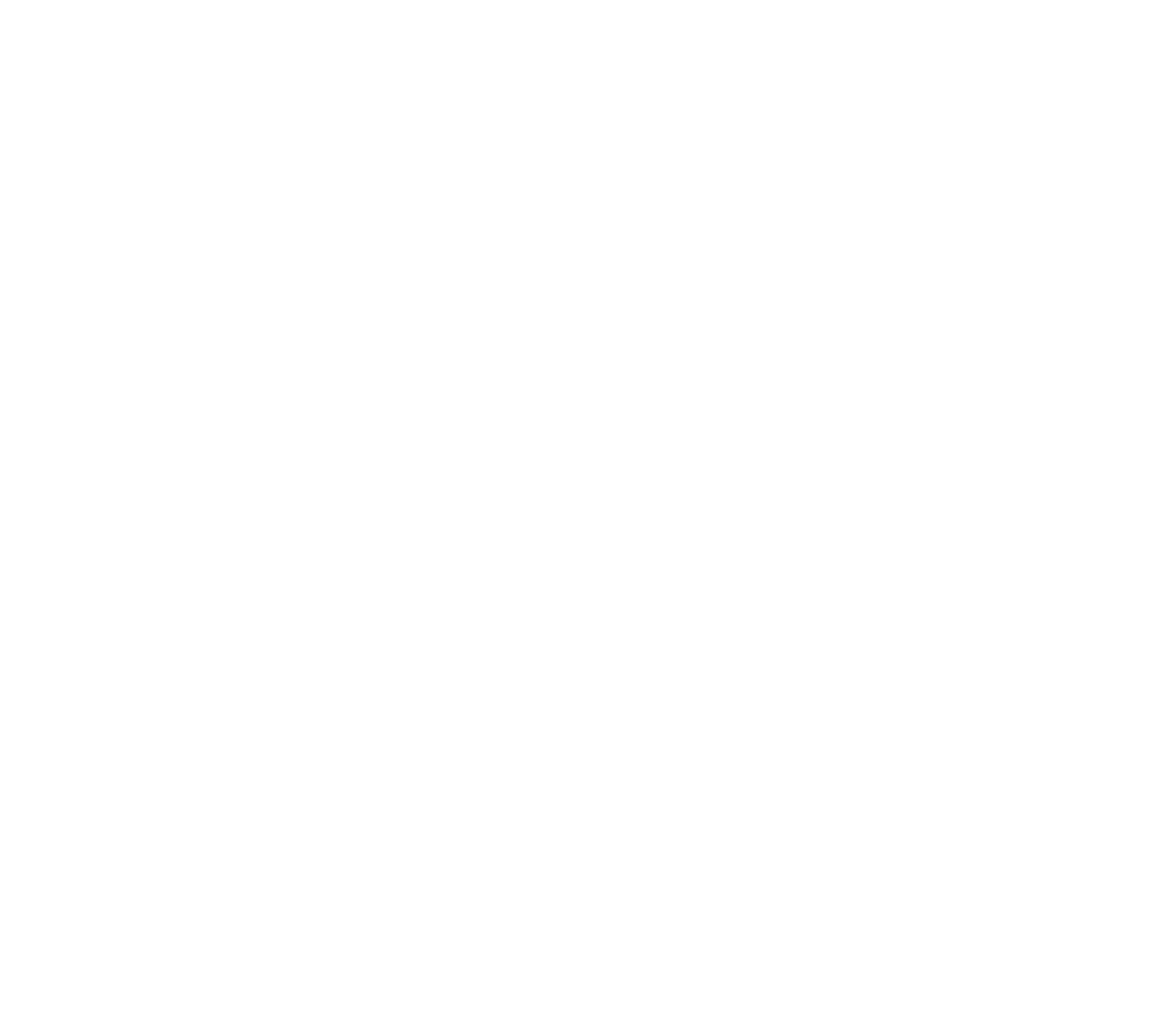
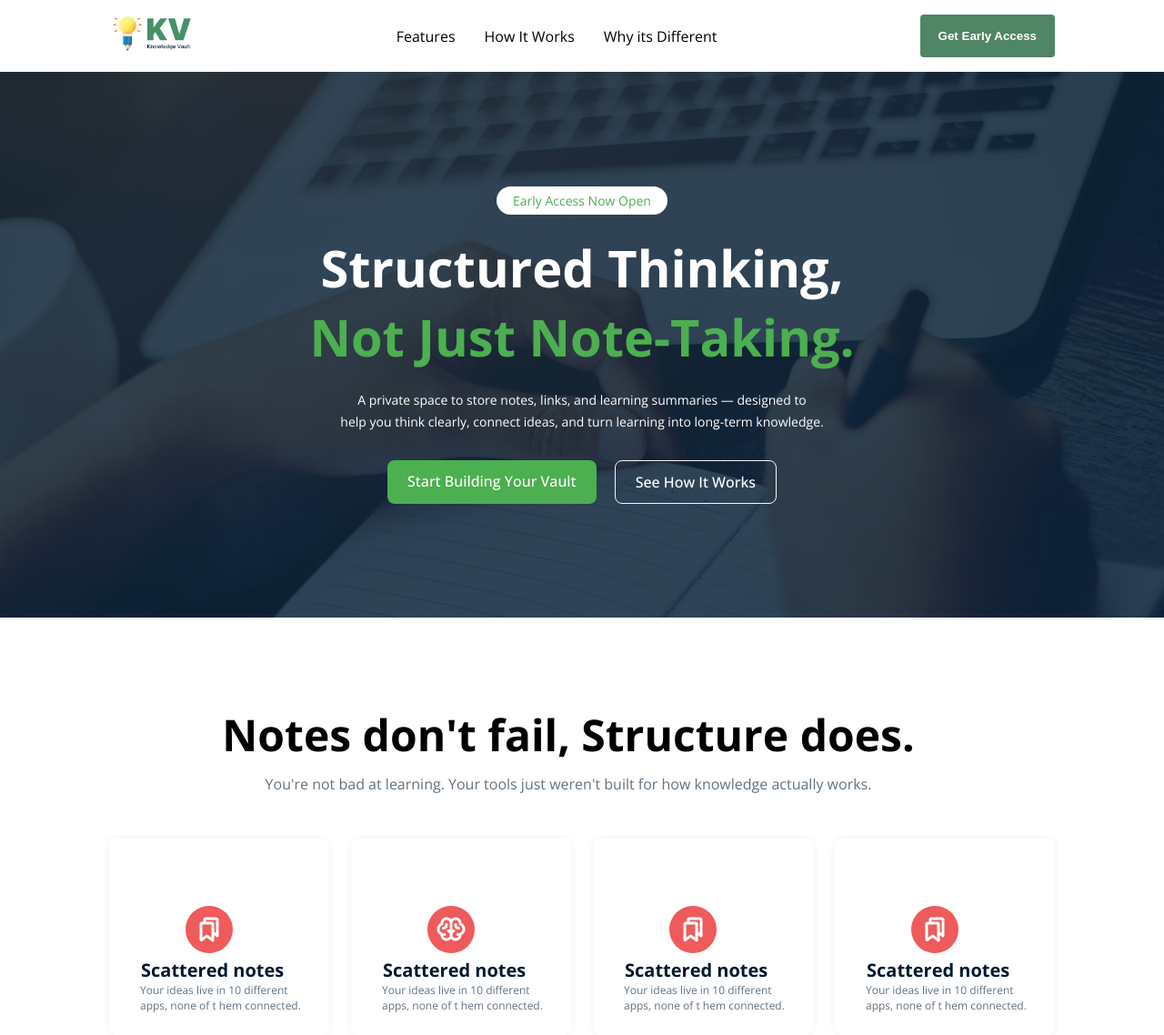
Before and after one commit to AhsanHabibRatul/B13-A01-DONE, a plain HTML site: page index.html in a window 1280 px wide. Shown: the whole page at 91% size. Before the commit the page ends 800 px from the top, so only its background shows below. Drawn offline with nearby package versions, Linux system fonts and the light colour scheme.

Commit message:
Added shadow box,created button,tried to design

```diff
--- /dev/null
+++ b/CSS/style.css
@@ -0,0 +1,170 @@
+* { margin: 0;
+padding:0;
+}
+.font-open-sans {
+  font-family: "Open Sans", sans-serif;
+  font-optical-sizing: auto;
+}
+
+
+
+
+
+.nav-bar {display: flex;
+display: flex;
+align-items: center;
+justify-content: space-between;
+padding: 16px 120px;
+
+
+}
+
+.logo img {height: 40px;
+
+}
+.menu { display: flex;
+    gap: 32px;
+    list-style: none;
+
+}
+.menu a {text-decoration: none;
+color: black;
+}
+
+.btn {border: none;
+    border-radius: 4px;
+ background-color: #508565;
+ color: white;
+ padding: 14px 20px;
+ font-weight: bold;
+ line-height: 19px;
+text-align: left;
+}
+
+.banner {
+    background: url(../assets/hero-bg.png);
+    background-position: center;
+    background-repeat: no-repeat;
+    background-size: cover;
+    height: 600px;
+    align-items: center;
+    display: flex;
+    justify-content: center;
+}
+
+.banner-content {
+    max-width: 800px;
+    color:#fff;
+    padding: 20px;
+    text-align: center;
+
+
+}
+.banner-content h1 {
+    font-size: 56px;
+    font-weight: 700px;
+    margin-bottom: 20px;
+
+}
+
+.banner-content h1 span {
+    color:#4caf50
+}
+.banner-content p {font-size: 14px;
+    margin-bottom: 30px;
+    font-weight: 400px;
+    line-height: 24px;
+    text-align: center;
+}
+.banner-buttons {
+display: flex;
+justify-content: center;
+gap: 20px;
+
+}
+.btn-1st {
+    padding: 12px 22px;
+    background-color: #4caf50;
+    border-radius: 8px;
+    text-decoration: none;
+    font-weight: 500;
+    color:#fff
+}
+.btn-2nd {
+    padding: 12px 22px;
+    border: 1px solid rgb(247, 246, 246);
+    border-radius: 8px;
+text-decoration: none;
+color: white;
+font-weight: 500;
+
+}
+.gb {
+    display: inline-block;
+    background-color: #fff;
+    color: #4caf50;
+    padding: 6px 18px;
+    border-radius: 20px;
+    font-size: 14px;
+    margin-bottom: 20px;
+}
+.skills{
+    padding-top: 100px;
+}
+.skills-container {
+    width: 1140px;
+    margin: 0 120px;
+}
+.section-heading {
+    text-align: center;
+
+}
+.section-heading h2 {
+    font-size: 48px;
+    font-style: bold;
+    font-weight: 700;
+    line-height: 58px;
+    margin-right: 130px;
+}
+
+.section-heading p{
+    color:#627382;
+    font-size: 16px;
+    line-height: 20px;
+    font-weight: 400px;
+    margin-top: 15px;
+    margin-right: 130px;
+}
+.skills .skills-container .skill-box {
+    display: flex;
+    gap: 24px;
+    margin-right: 100px;
+margin-top: 50px;
+}
+.skill-box .skill-card {
+    padding: 24px;
+   /* border: 1px solid black;*/
+   box-shadow: 0px 0px 8px 0px rgba(0, 0, 0, 0.06);
+    max-width: 322px;
+    border-radius: 8px;
+}
+
+
+.skill-card img {
+    display: inline-block;
+    background-color: rgb(239, 90, 90);
+    border-radius: 50%;
+    padding: 10px;
+    margin-left: 60px;
+    margin-top: 50px;
+}
+.skill-card h4 {
+    font-size: 20px;
+    margin-left: 11px;
+    color: #001931;
+}
+.skill-card p {
+    color: #627382;
+    font-size: 12px;
+    margin-left: 10px;
+}
--- a/index.html
+++ b/index.html
@@ -4,8 +4,76 @@
     <meta charset="UTF-8">
     <meta name="viewport" content="width=device-width, initial-scale=1.0">
     <title>MY Web Page</title>
+    <link rel="stylesheet" href="CSS/style.css">
+    <link rel="preconnect" href="https://fonts.googleapis.com">
+<link rel="preconnect" href="https://fonts.gstatic.com" crossorigin>
+<link href="https://fonts.googleapis.com/css2?family=Open+Sans:ital,wght@0,300..800;1,300..800&display=swap" rel="stylesheet">
 </head>
-<body>
+<body class="font-open-sans">
+ <header>
+<nav class="nav-bar">
+    <div class="logo">
+        <img src="assets/logo-navbar.png" alt="">
+    </div>
+<ul class="menu">
+    <li><a href="">Features</a></li>
+    <li><a href="">How It Works</a></li>
+    <li><a href="">Why its Different</a></li>
+</ul>
+<button class="btn">Get Early Access</button>
+</nav>
+<section class="banner">
+    <div class="banner-content">
+<span class="gb">Early Access Now Open</span>
+<h1>Structured Thinking,
+    <br><span>Not Just Note-Taking.</span>
+</h1>
+<p>A private space to store notes, links, and learning summaries — designed to <br>
+help you think clearly, connect ideas, and turn learning into long-term knowledge.</p>
+<div class="banner-buttons">
+    <a href="" class="btn-1st">Start Building Your Vault </a>
+    <a href="" class="btn-2nd"> See How It Works</a>
+</div>
 
+    </div>
+
+
+
+
+</section>
+</header>
+<section class="skills">
+    <div class="skills-container">
+        <div class="section-heading">
+<h2>Notes don't fail, Structure does.</h2>
+<p>You're not bad at learning. Your tools just weren't built for how knowledge actually works.</p>
+        </div>
+        <div class="skill-box">
+            <div class="skill-card"><img src="assets/Bookmarks.png" alt="">
+            <h4>Scattered notes</h4>
+            <p>Your ideas live in 10 different apps,
+none of t hem connected.</p>
+        </div>
+         <div class="skill-card"><img src="assets/Brain.png" alt="">
+            <h4>Scattered notes</h4>
+            <p>Your ideas live in 10 different apps,
+none of t hem connected.</p>
+        </div>
+         <div class="skill-card"><img src="assets/Bookmarks.png" alt="">
+            <h4>Scattered notes</h4>
+            <p>Your ideas live in 10 different apps,
+none of t hem connected.</p>
+        </div>
+         <div class="skill-card"><img src="assets/Bookmarks.png" alt="">
+            <h4>Scattered notes</h4>
+            <p>Your ideas live in 10 different apps,
+none of t hem connected.</p>
+        </div>
+
+        </div>
+    </div>
+
+
+</section>
 </body>
 </html>
```
Also changed, not shown: 1 other file.
